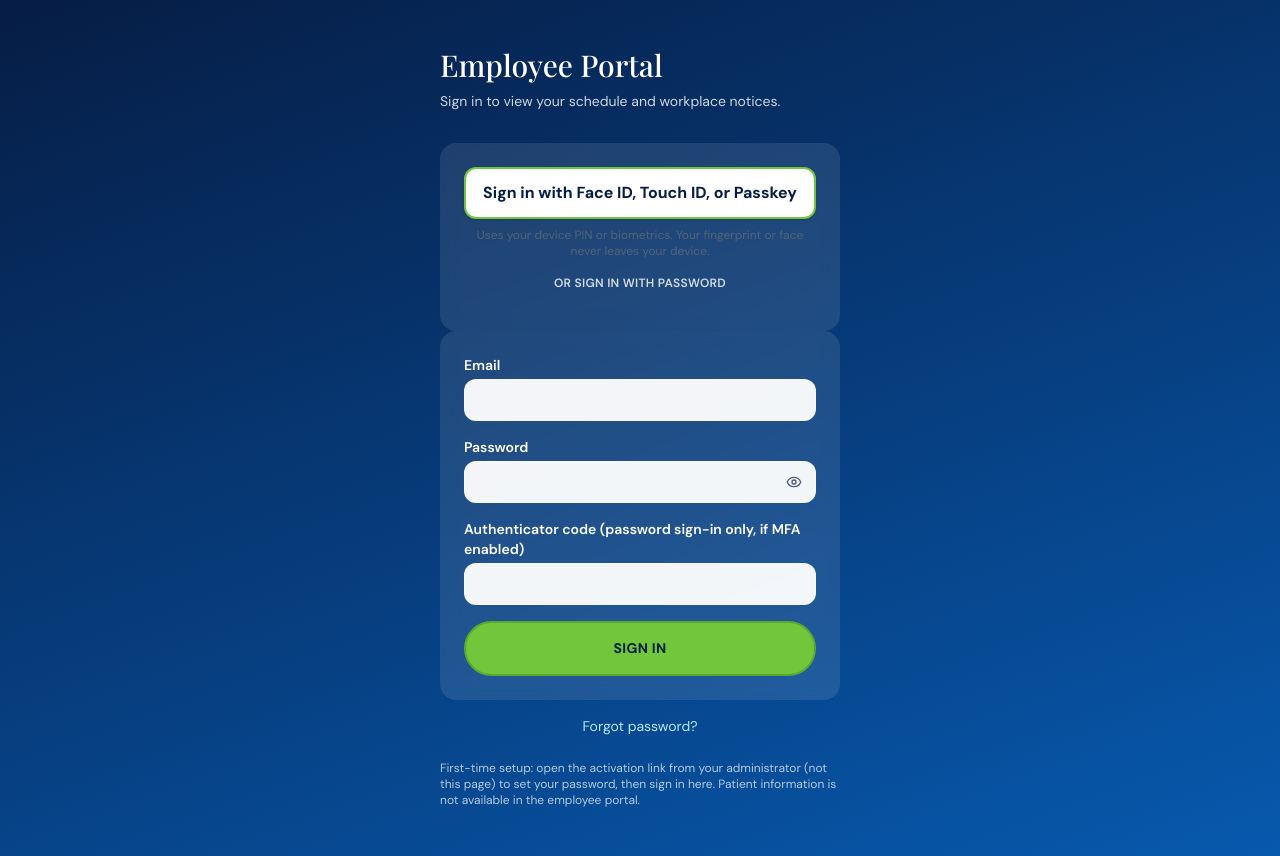
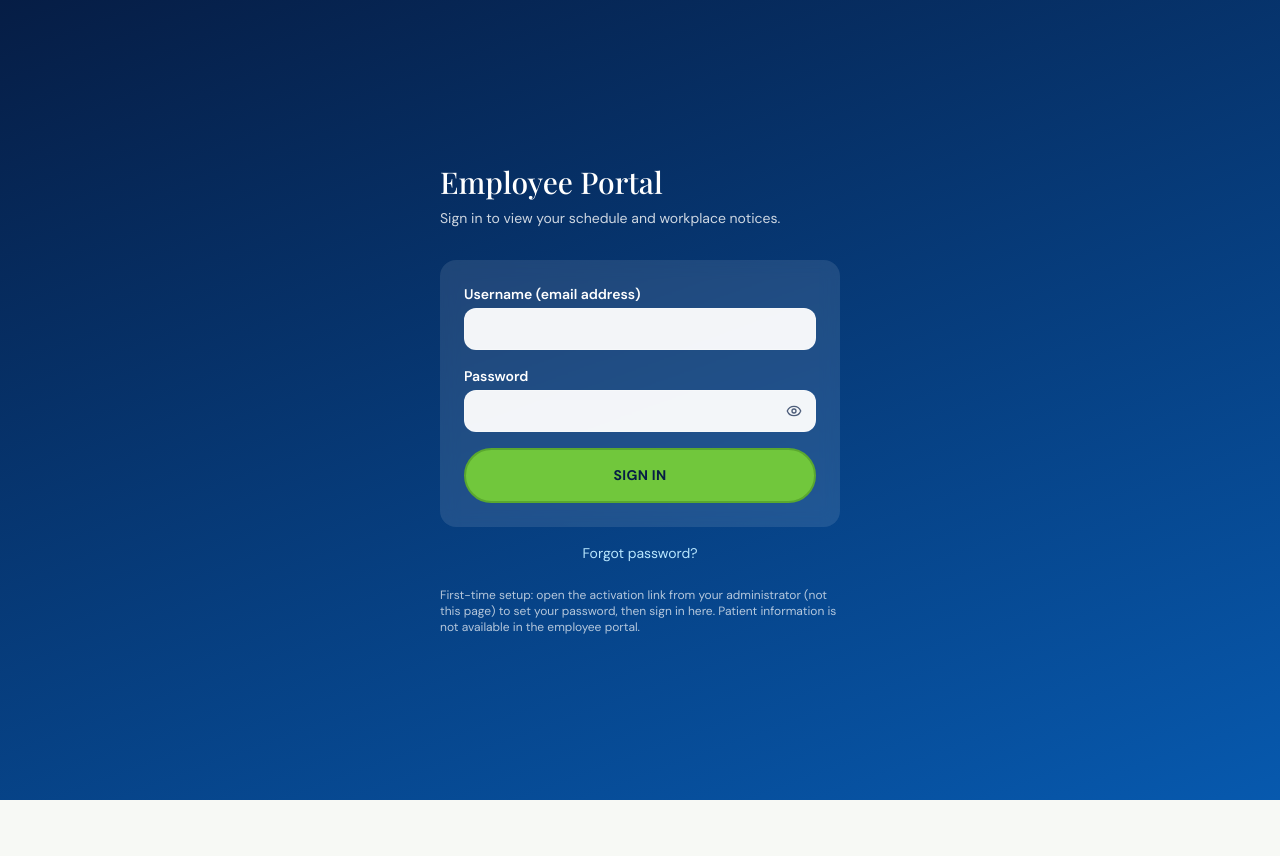
Before and after one commit to mrmfedd/joytogether-homecare, a Next.js app: page /employee/login in a window 1280 px wide. After the commit the page ends 800 px from the top, so only its background shows below. Built offline with nearby package versions, Linux system fonts and the light colour scheme.

Commit message:
Simplify employee login to username (email) and password only

```diff
--- a/src/app/employee/(public)/login/EmployeeLoginForm.tsx
+++ b/src/app/employee/(public)/login/EmployeeLoginForm.tsx
@@ -6,14 +6,12 @@ import { useSearchParams } from "next/navigation";
 import Link from "next/link";
 import { PasswordInput } from "@/components/auth/PasswordInput";
 import { safePortalCallbackUrl } from "@/lib/auth/portal-callback";
-import { PasskeySignInButton } from "@/components/auth/PasskeySignInButton";
 
 export default function EmployeeLoginForm() {
   const params = useSearchParams();
   const callbackUrl = safePortalCallbackUrl(params.get("callbackUrl"), "employee");
   const [email, setEmail] = useState("");
   const [password, setPassword] = useState("");
-  const [mfaCode, setMfaCode] = useState("");
   const [error, setError] = useState("");
   const [loading, setLoading] = useState(false);
 
@@ -24,7 +22,6 @@ export default function EmployeeLoginForm() {
     const res = await signIn("credentials", {
       email,
       password,
-      mfaCode,
       portal: "employee",
       redirect: false,
       callbackUrl,
@@ -59,13 +56,9 @@ export default function EmployeeLoginForm() {
       {params.get("accepted") === "1" ? (
         <p className="mt-4 rounded-xl border border-[var(--gold)]/40 bg-white/10 p-3 text-sm">Account activated — sign in below.</p>
       ) : null}
-      <div className="mt-8 rounded-2xl bg-white/10 p-6 backdrop-blur">
-        <PasskeySignInButton portal="employee" email={email} callbackUrl={callbackUrl} />
-        <p className="my-4 text-center text-xs font-semibold uppercase tracking-wide text-white/80">Or sign in with password</p>
-      </div>
-      <form onSubmit={onSubmit} className="space-y-4 rounded-2xl bg-white/10 p-6 backdrop-blur">
+      <form onSubmit={onSubmit} className="mt-8 space-y-4 rounded-2xl bg-white/10 p-6 backdrop-blur">
         <label className="block text-sm font-semibold">
-          Email
+          Username (email address)
           <input
             type="email"
             required
@@ -82,17 +75,6 @@ export default function EmployeeLoginForm() {
           onChange={(e) => setPassword(e.target.value)}
           autoComplete="current-password"
         />
-        <label className="block text-sm font-semibold">
-          Authenticator code (password sign-in only, if MFA enabled)
-          <input
-            type="text"
-            inputMode="numeric"
-            value={mfaCode}
-            onChange={(e) => setMfaCode(e.target.value)}
-            className="mt-1 w-full rounded-xl border border-white/20 bg-white/95 px-3 py-2.5 text-[var(--midnight)]"
-            autoComplete="one-time-code"
-          />
-        </label>
         {error ? <p className="text-sm font-semibold text-red-200">{error}</p> : null}
         <button type="submit" disabled={loading} className="btn btn-gold w-full uppercase tracking-wide disabled:opacity-60">
           {loading ? "Signing in…" : "Sign in"}
```
